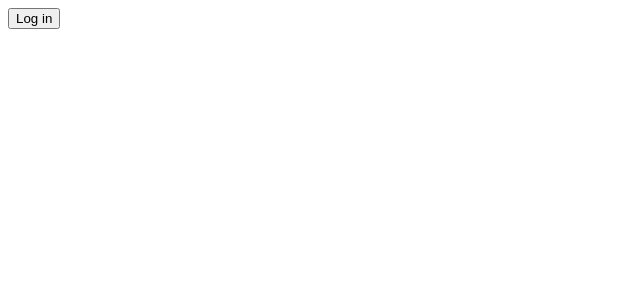
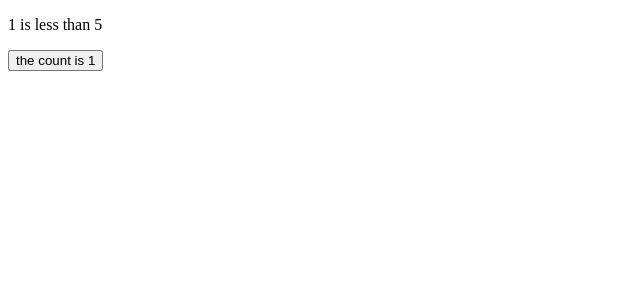
Before and after one commit to taylulz/Sfeeha, a Svelte app: page / in a window 1280 px wide. Shown: the top 300 px of the page, without its empty margins (0-640 px from the left). Built offline with nearby package versions, Linux system fonts and the light colour scheme.

Commit message:
ifElse conditional blocks

```diff
--- a/src/App.svelte
+++ b/src/App.svelte
@@ -2,10 +2,12 @@
   // import Button from "./tutorial/button.svelte";
   // import Numbies from "./tutorial/numbies.svelte";
   // import Propies from "./tutorial/propies.svelte";
-  import Conditionals from "./tutorial/Conditionals.svelte";
+  // import Conditionals from "./tutorial/Conditionals.svelte";
+  import IfElse from "./tutorial/IfElse.svelte";
 </script>
 
 <!-- <Button/> -->
 <!-- <Numbies/> -->
 <!-- <Propies/> -->
-<Conditionals/>
+<!-- <Conditionals/> -->
+<IfElse/>
--- /dev/null
+++ b/src/tutorial/IfElse.svelte
@@ -0,0 +1,20 @@
+<script>
+	let x = 1;
+$: displayCount = x;
+
+function incrementCount() {
+  x += 1;
+}
+</script>
+
+{#if x > 10}
+	<p>{x} is greater than 10</p>
+{:else if 5 > x}
+	<p>{x} is less than 5</p>
+{:else}
+	<p>{x} is between 5 and 10</p>
+{/if}
+
+<button on:click={incrementCount}>
+  the count is {displayCount}
+</button>
```
